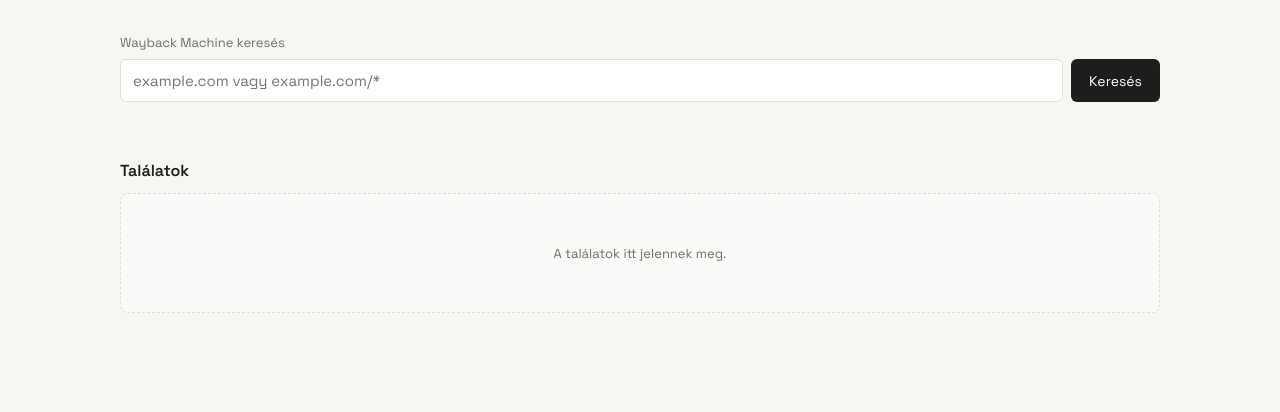
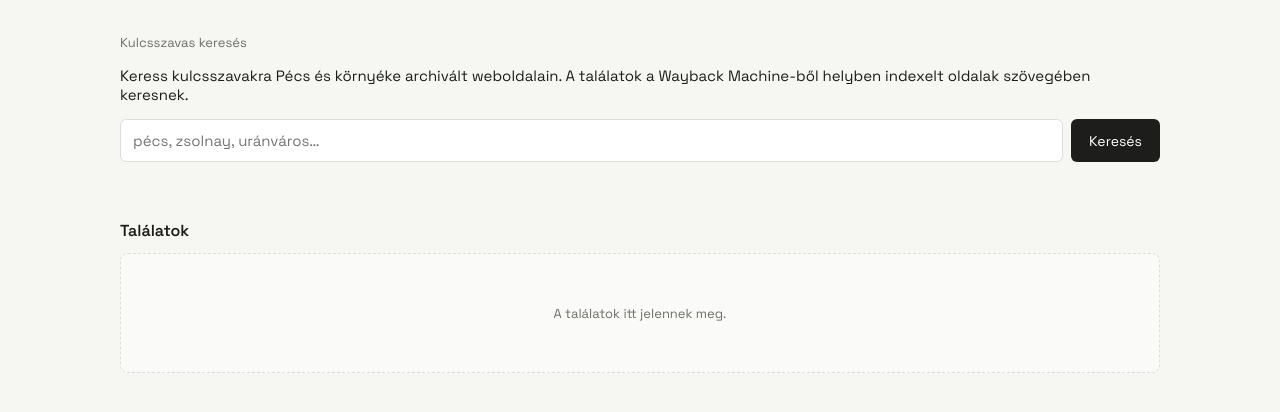
Before and after one commit to hyydra/synology-openclaw-homeassistant, a PHP site: page /index.php in a window 1280 px wide. Shown: the part 72-484 px from the top of the page. Run offline with PHP 8.4, Linux system fonts and the light colour scheme; the visitor is signed in with stand-in values (Sample User, id 1).

Commit message:
feat: switch interface to keyword archive search

```diff
--- a/index.php
+++ b/index.php
@@ -40,16 +40,17 @@ $appVersion = (string) filemtime(__DIR__ . '/app.js');
       </form>
     </section>
     <?php else: ?>
-    <section id="appView" class="app-view" aria-label="Wayback kereső">
+    <section id="appView" class="app-view" aria-label="Archívum kereső">
       <header class="topbar">
         <div class="brand">RETRO KERESŐ</div>
         <button id="logoutButton" class="logout-button" type="button">Kijelentkezés</button>
       </header>
 
       <form id="searchForm" class="search-form">
-        <label for="url">Wayback Machine keresés</label>
+        <label for="query">Kulcsszavas keresés</label>
+        <p class="search-description">Keress kulcsszavakra Pécs és környéke archivált weboldalain. A találatok a Wayback Machine-ből helyben indexelt oldalak szövegében keresnek.</p>
         <div class="search-row">
-          <input id="url" name="url" type="text" inputmode="url" autocomplete="url" placeholder="example.com vagy example.com/*" required>
+          <input id="query" name="query" type="search" autocomplete="off" placeholder="pécs, zsolnay, uránváros…" required>
           <button class="search-button" type="submit">Keresés</button>
         </div>
         <p id="searchError" class="message error" role="alert"></p>
```
